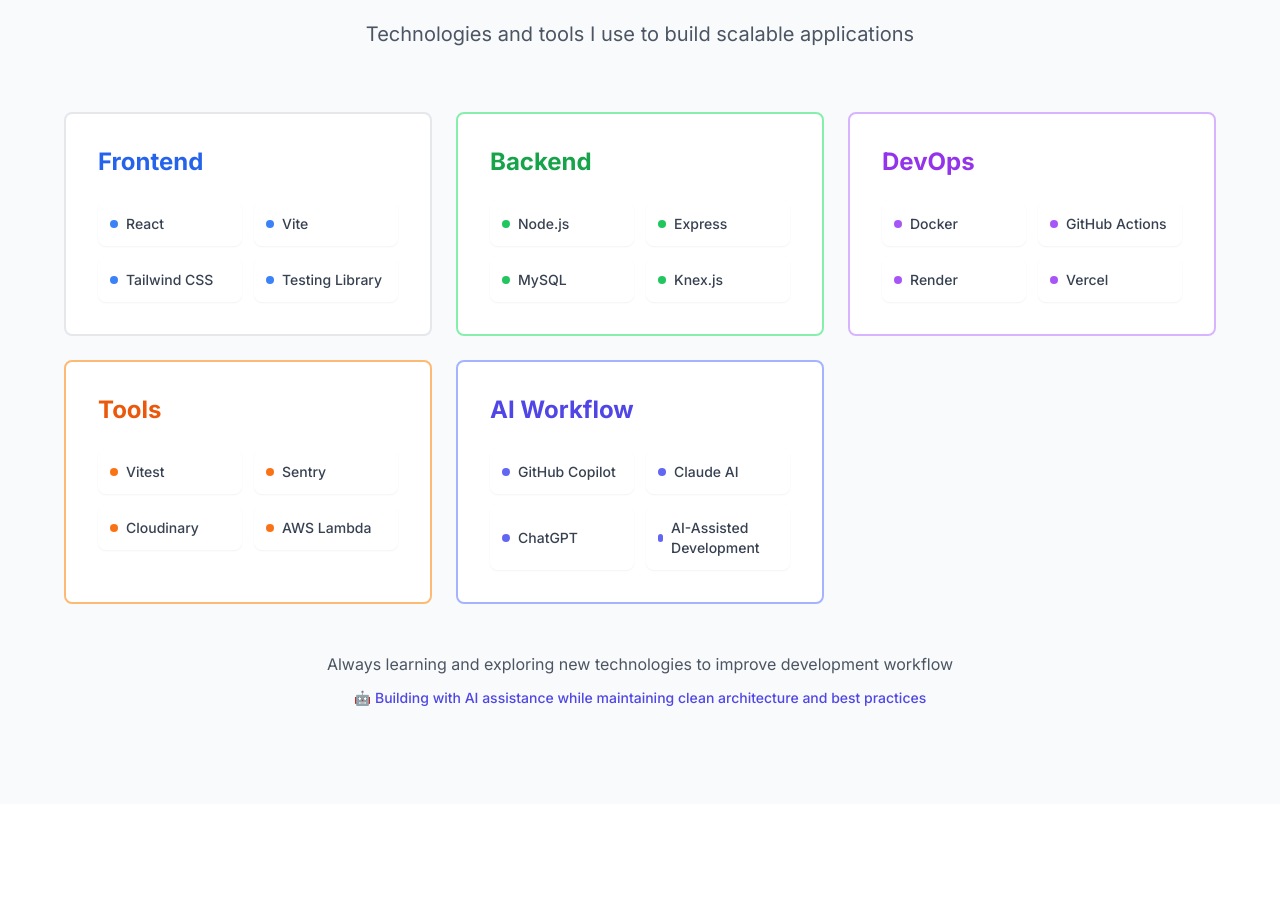
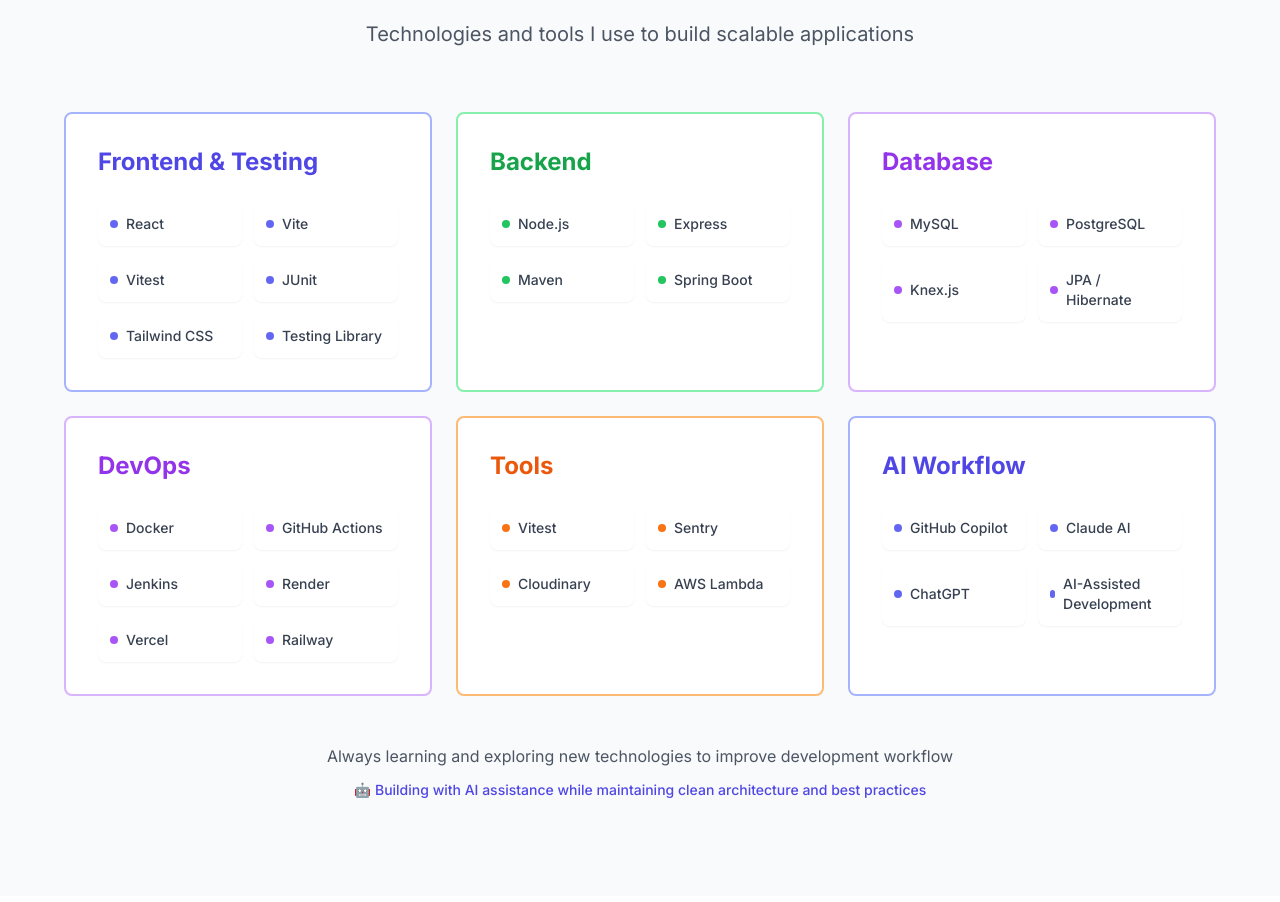
Before and after one commit to Sa4rg/landing-page-me, a React (Vite) app: page / in a window 1280 px wide. Shown: the part 3358-4260 px from the top of the page. Built offline with nearby package versions, Linux system fonts and the light colour scheme.

Commit message:
fix: Update TechStack colors and enhance technology lists for Backend and DevOps categories

```diff
--- a/src/features/tech-stack/TechStack.jsx
+++ b/src/features/tech-stack/TechStack.jsx
@@ -10,11 +10,13 @@
 export function TechStack() {
   const techCategories = [
     {
-      title: 'Frontend',
-      color: 'blue',
+      title: 'Frontend & Testing',
+      color: 'indigo',
       technologies: [
         'React',
         'Vite',
+        'Vitest',
+        'JUnit',
         'Tailwind CSS',
         'Testing Library'
       ]
@@ -25,8 +27,18 @@
       technologies: [
         'Node.js',
         'Express',
+        'Maven',
+        'Spring Boot',
+      ]
+    },
+        {
+      title: 'Database',
+      color: 'purple',
+      technologies: [
         'MySQL',
-        'Knex.js'
+        'PostgreSQL',
+        'Knex.js',
+        'JPA / Hibernate'
       ]
     },
     {
@@ -35,8 +47,10 @@
       technologies: [
         'Docker',
         'GitHub Actions',
+        'Jenkins',
         'Render',
-        'Vercel'
+        'Vercel',
+        'Railway'
       ]
     },
     {
```
